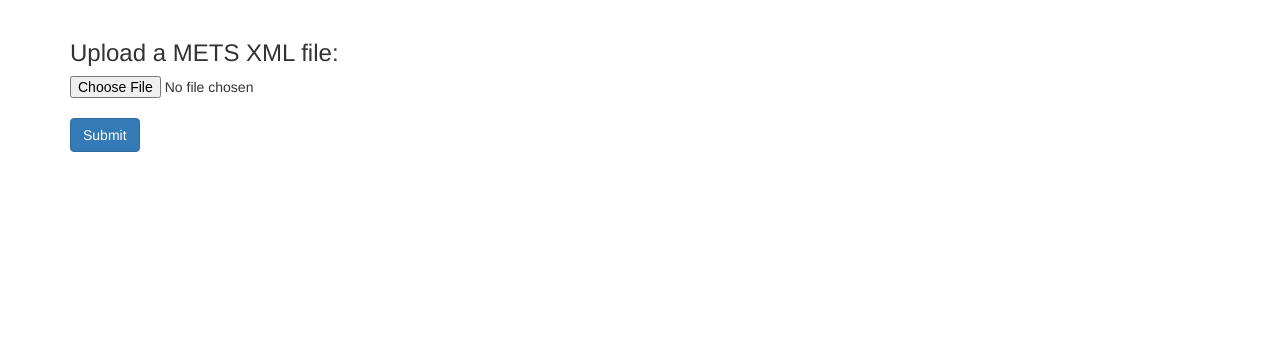
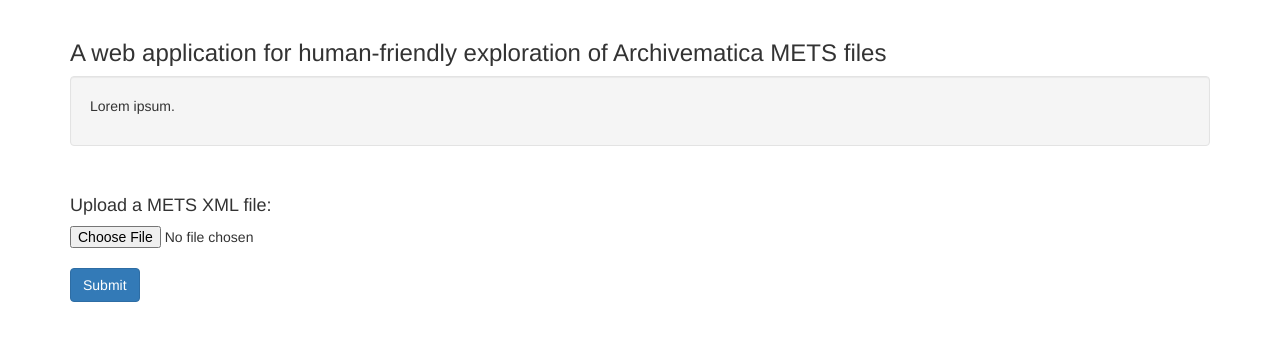
Before and after one commit to tw4l/METSFlask, a Flask app: page / in a window 1280 px wide. Shown: the part 52-393 px from the top of the page. Run offline with Flask 2, Linux system fonts and the light colour scheme; some libraries are stand-ins or nearby versions.

Commit message:
Update upload page

```diff
--- a/templates/upload.html
+++ b/templates/upload.html
@@ -18,7 +18,12 @@
   </div>
 </nav>
  <div class="container">
-  <h3>Upload a METS XML file:</h3>
+  <h3>A web application for human-friendly exploration of Archivematica METS files</h3>
+  <div class="well">
+    <p>Lorem ipsum.</p>
+  </div>
+  <br>
+  <h4>Upload a METS XML file:</h4>
   <form action = "/originalfiles" method="POST" enctype="multipart/form-data">
      <input type="file" name ="file"/>
      <br>
```
